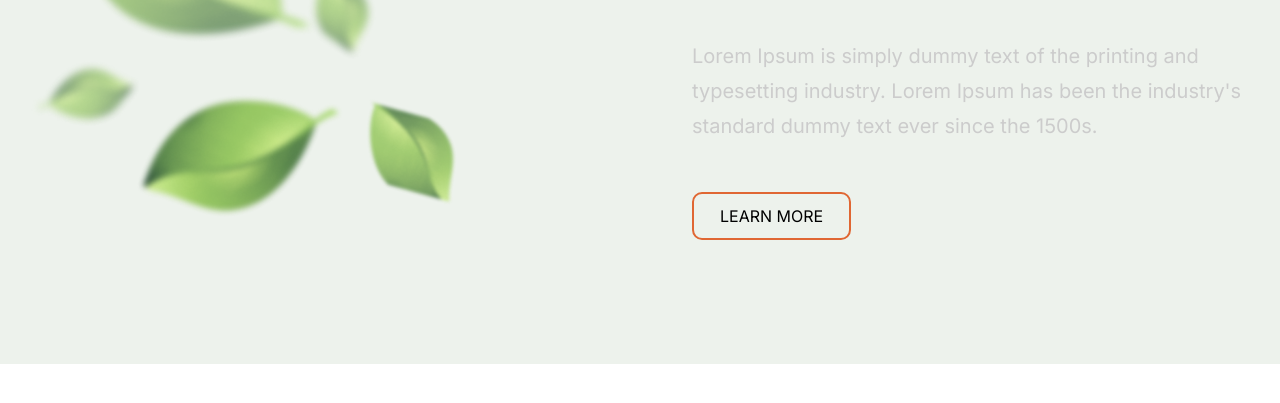
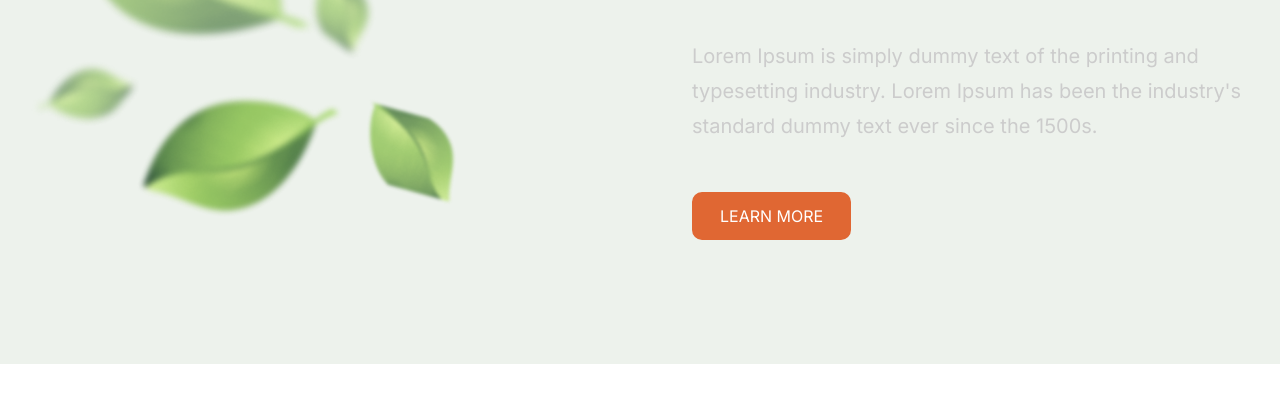
Before and after one commit to KrivichAndrey/plants, a plain HTML site: page src/index.html in a window 1280 px wide. In both pictures the pointer is over the button "LEARN MORE". Shown: the part 319-722 px from the top of the page. Drawn offline with Linux system fonts and the light colour scheme; a web font is replaced by a local one.

Commit message:
feat: add implement button hover effect in section welcome

```diff
--- a/src/css/style.css
+++ b/src/css/style.css
@@ -131,5 +131,12 @@
     border-radius: 0.625rem;
     text-transform: uppercase;
     background-color: rgba(255, 255, 255, 0);
+    color: #000000;
     cursor: pointer;
 }
+
+.btn-more:hover {
+    color: #FFFFFF;;
+    background: #E06733;
+    transition: all 0.2s ease-in-out;
+}
```
Also changed, not shown: src/index.html (+2 -0 lines).
